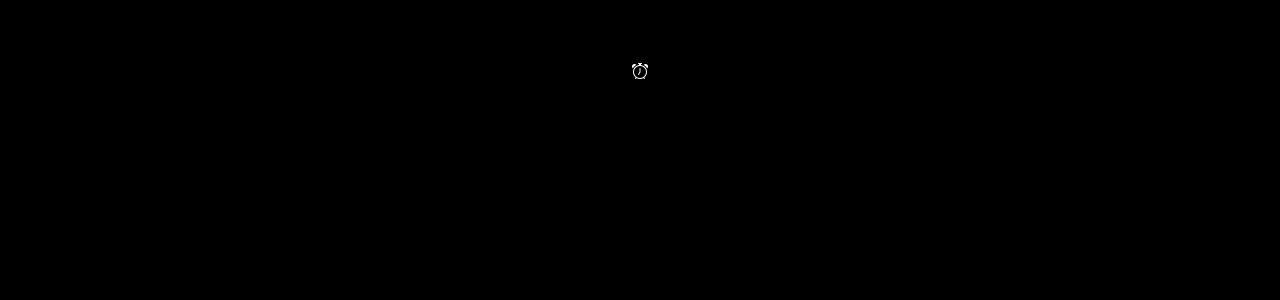
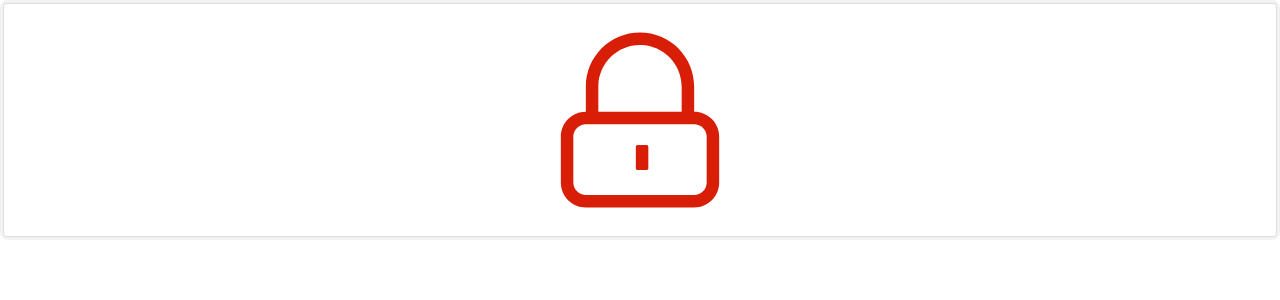
Before and after one commit to ittat/KeepMe-client, a Vue app: page / in a window 1280 px wide. Shown: the top 300 px of the page. Built offline with nearby package versions, Linux system fonts and the light colour scheme.

Commit message:
add card template

```diff
--- a/package.json
+++ b/package.json
@@ -1,5 +1,5 @@
 {
-  "name": "keepme.app",
+  "name": "keepme.app.com",
   "version": "0.0.0",
   "scripts": {
     "dev": "vite",
--- a/src/App.vue
+++ b/src/App.vue
@@ -1,20 +1,33 @@
 <script setup>
 // This starter template is using Vue 3 <script setup> SFCs
 // Check out https://v3.vuejs.org/api/sfc-script-setup.html#sfc-script-setup
+import { provide } from "@vue/runtime-core"
+import LoadCard from "./views//LoadCard.vue"
+
 
 </script>
 
 <template>
-<i class="bi bi-alarm text-white"></i>
+  <LoadCard></LoadCard>
 </template>
 
 <style>
+html,
+body {
+  width: 100vw;
+  height: 100vh;
+  margin: 0;
+  border-width: 0;
+  padding: 0;
+}
 #app {
   font-family: Avenir, Helvetica, Arial, sans-serif;
   -webkit-font-smoothing: antialiased;
   -moz-osx-font-smoothing: grayscale;
-  text-align: center;
-  color: #2c3e50;
-  margin-top: 60px;
+  /* text-align: center; */
+  /* color: #2c3e50;
+  margin-top: 60px; */
+  height: inherit;
+  width: inherit;
 }
 </style>
--- /dev/null
+++ b/src/components/Card.vue
@@ -0,0 +1,43 @@
+<template>
+  <div id="main">
+    <div class="card text-center">
+      <div v-show="hasHeader" class="card-header">
+        <slot name="header"></slot>
+      </div>
+      <div class="card-body">
+        <slot name="body"></slot>
+      </div>
+      <div v-show="hasFooter" class="card-footer text-muted">
+        <slot name="footer"></slot>
+      </div>
+    </div>
+  </div>
+</template>
+
+<script>
+import { defineComponent, reactive,toRefs,inject } from "vue";
+
+export default defineComponent({
+  name: 'Card',
+  setup(){
+    // const layout = new reactive({
+    //   hasHeader:true,
+    //   hasFooter:true
+    // })
+    const hasHeader = inject("showheader") || false
+    const hasFooter = inject("showfooter") || false
+    return { hasHeader,hasFooter}
+  }
+})
+</script>
+
+<style scoped>
+#main {
+  background-color: #fbfbfb;
+  border: rgba(213, 213, 213, 0.24);
+  border-radius: 0.51rem;
+  border-style: solid;
+  /* margin: 1rem; */
+  border-width: 0.2rem;
+}
+</style>
--- a/src/scss/custom.scss
+++ b/src/scss/custom.scss
@@ -1,2 +1,2 @@
-$body-bg: #000;
+$body-bg: rgb(255, 255, 255);
 @import "node_modules/bootstrap/scss/bootstrap";
--- /dev/null
+++ b/src/views/LoadCard.vue
@@ -0,0 +1,23 @@
+<script >
+import Card from "../components/Card.vue"
+
+import { defineComponent,provide } from "@vue/runtime-core"
+export default defineComponent({
+    name: "LoadCard",
+    components:{
+        Card
+    },
+    setup() {
+        provide("showheader", false)
+        provide("showfooter", false)
+    }
+})
+</script>
+
+<template>
+    <Card>
+        <template v-slot:body>
+            <img src="../assets/img/lock.png" alt="lock">
+        </template>
+    </Card>
+</template>
--- a/vue.config.js
+++ b/vue.config.js
@@ -10,5 +10,5 @@ module.exports = {
     // 为src下文件配别名，不使用相对路径
     config.resolve.alias
       .set('@', resolve('src'))
-  },
+  }
 }
```
Also changed, not shown: src/assets/img/lock.png (added).
